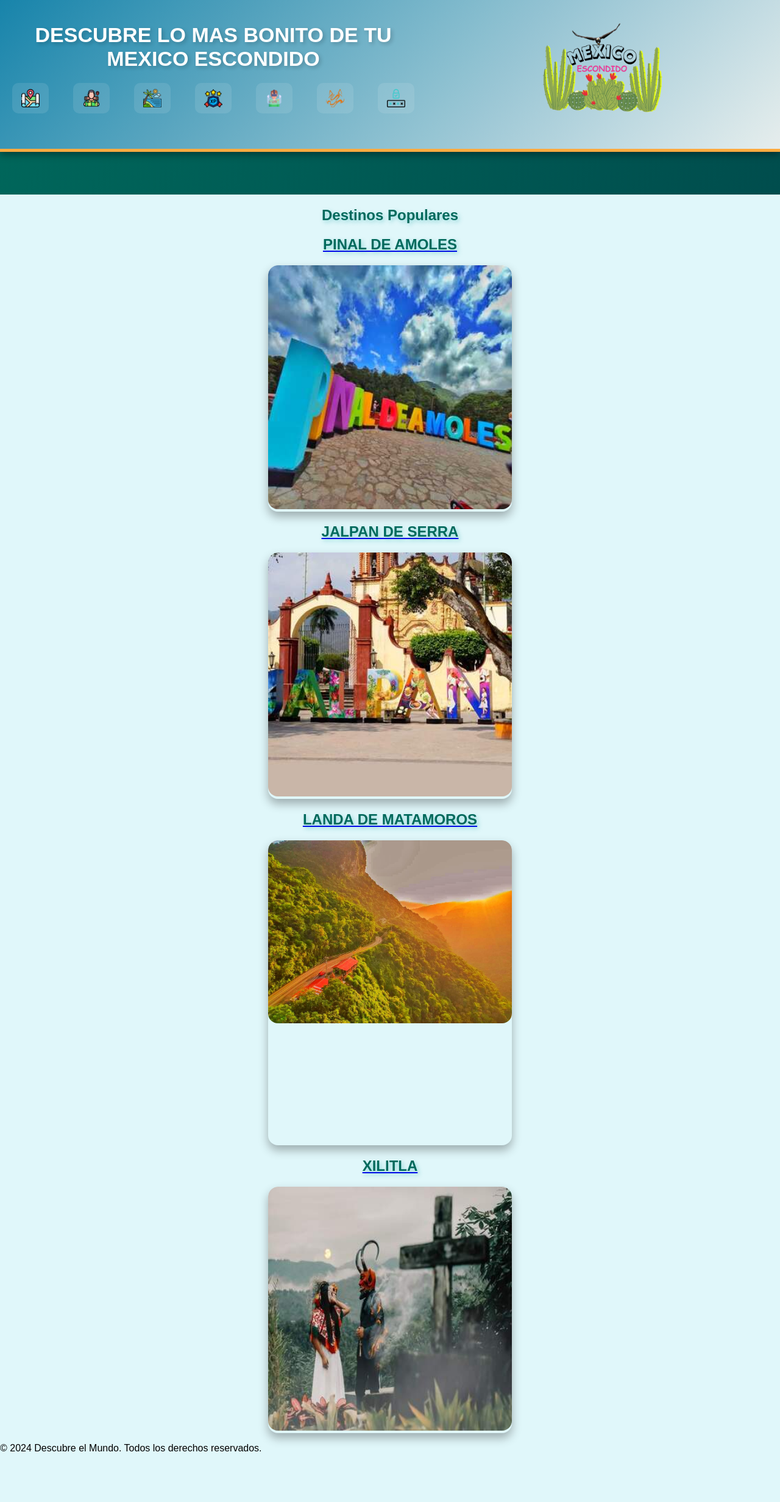
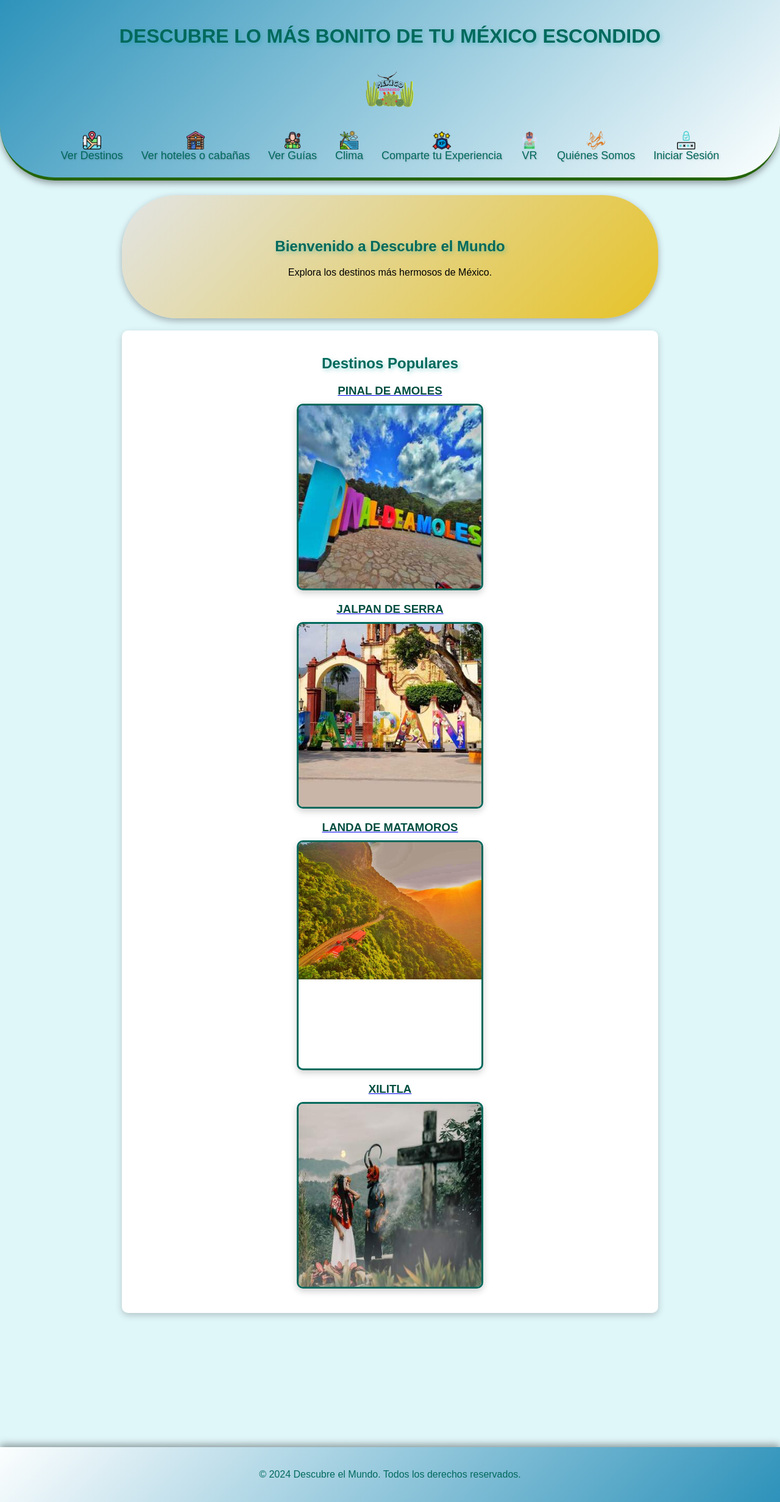
Before and after one commit to IVAN0137/estoesturismo, a PHP site: page / in a window 1280 px wide. Shown: the whole page at 61% size. Before the commit the page ends 2380 px from the top, so only its background shows below. Run offline with PHP 8.4, Linux system fonts and the light colour scheme.

Commit message:
mejore los botones de los lugares asi como del index

```diff
--- a/css/index.css
+++ b/css/index.css
@@ -3,18 +3,17 @@ body {
     font-family: 'Poppins', sans-serif;
     margin: 0;
     padding: 0;
-    background-color: #e0f7fa; /* Color vibrante */
-    transition: background-color 1s ease-in-out; /* Efecto suave en cambio de fondo */
+    background-color: #e0f7fa;
+    transition: background-color 1s ease-in-out;
 }
 
 h1, h2 {
     color: #00695c;
     text-align: center;
-    text-shadow: 3px 3px 6px rgba(0,0,0,0.2);
-    animation: textGlow 3s infinite alternate; /* Efecto de resplandor en los títulos */
+    text-shadow: 3px 3px 6px rgba(0, 0, 0, 0.2);
+    animation: textGlow 3s infinite alternate;
 }
 
-/* Animación de resplandor en títulos */
 @keyframes textGlow {
     from {
         text-shadow: 2px 2px 6px rgba(0, 0, 0, 0.2);
@@ -30,241 +29,166 @@ header {
     color: #fff;
     padding: 20px 0;
     box-shadow: 0 4px 12px rgba(0, 0, 0, 0.4);
-    border-bottom: 5px solid #ffab40;
+    border-bottom: 5px solid #246408;
     position: fixed;
     width: 100%;
     top: 0;
-    left: 0;
     z-index: 1000;
-    animation: slideDown 1.2s ease forwards; /* Efecto de deslizamiento en la carga */
+    border-radius: 0px 0px 90px 90px;
 }
 
 header .container {
-    width: 90%;
-    max-width: 1200px;
-    margin: 0 auto;
+    display: flex;
+    flex-direction: column;
+    align-items: center;
+}
+
+header .logo {
+    width: 80px;
+    margin: 10px 0;
+    transition: transform 0.3s ease-in-out;
+}
+
+header .logo:hover {
+    transform: rotate(360deg);
+}
+
+nav ul {
+    list-style: none;
+    padding: 0;
+    margin: 10px 0 0;
+    display: flex;
+    justify-content: center;
+    flex-wrap: wrap;
+}
+
+nav ul li {
+    margin: 5px 15px;
+    display: inline-block;
+    transition: transform 0.3s ease-in-out;
+}
+
+nav ul li a {
+    text-decoration: none;
+    color: #00695c;
+    font-size: 18px;
+    display: flex;
+    flex-direction: column;
+    align-items: center;
+    text-shadow: 1px 1px 3px rgba(0, 0, 0, 0.2);
+}
+
+nav ul li a:hover {
+    color: #004d40;
+    transform: scale(1.1);
+}
+
+/* Main Content */
+main {
+    margin-top: 120px;
+    padding: 200px;
     text-align: center;
 }
 
-header h1 {
-    margin: 0;
-    font-size: 34px;
-    font-weight: 900;
-    color: #fff;
-    animation: fadeInLeft 1.5s ease;
+section.welcome-section {
+    background: linear-gradient(135deg, rgba(226, 226, 226, 0.9), rgba(231, 189, 18, 0.9));
+    padding: 50px 0;
+    box-shadow: 0 4px 12px rgba(0, 0, 0, 0.3);
+    border-radius: 90px;
+    animation: fadeIn 2s ease-in-out;
 }
 
-/* Animaciones de entrada */
-@keyframes fadeInLeft {
+@keyframes fadeIn {
     from {
         opacity: 0;
-        transform: translateX(-100%);
+        transform: translateY(20px);
     }
     to {
         opacity: 1;
-        transform: translateX(0);
-    }
-}
-
-@keyframes slideDown {
-    from {
-        transform: translateY(-100%);
-    }
-    to {
         transform: translateY(0);
     }
 }
 
-/* Navegación */
-nav ul {
-    list-style-type: none;
-    padding: 0;
+section.destinations-section {
+    background-color: #ffffff;
+    box-shadow: 0 4px 12px rgba(0, 0, 0, 0.2);
+    padding: 20px;
+    border-radius: 10px;
     margin: 20px 0;
-    display: flex;
-    justify-content: center;
     animation: fadeIn 2s ease-in-out;
 }
 
-nav li {
-    margin: 0 20px;
-    position: relative;
+/* Destination Cards */
+.destination {
+    margin-bottom: 20px;
 }
 
-nav li a {
-    text-decoration: none;
-    color: #fff;
-    font-size: 18px;
-    display: flex;
-    align-items: center;
-    justify-content: center;
-    position: relative;
-    z-index: 10;
-    transition: transform 0.6s ease, background-color 0.4s ease; /* Transiciones más largas */
-    padding: 10px 15px;
-    border-radius: 10px;
-    background-color: rgba(255, 255, 255, 0.1);
+.destination h3 {
+    color: #004d40;
+    margin-bottom: 10px;
+    transition: color 0.3s ease-in-out;
 }
 
-nav li a:hover {
-    background-color: rgba(255, 255, 255, 0.3); /* Fondo más notable en hover */
-    transform: scale(1.3) rotateY(15deg); /* Más rotación en 3D */
+.destination h3:hover {
+    color: #ffab40;
 }
 
-nav img {
-    vertical-align: middle;
-    transition: transform 0.4s ease, filter 0.4s ease;
-    backface-visibility: hidden;
-}
-
-nav img:hover {
-    transform: scale(1.6) rotateZ(720deg); /* Rotación de 720 grados */
-    filter: drop-shadow(3px 5px 8px rgba(0,0,0,0.5)); /* Más sombras */
-}
-
-/* Texto hover */
-nav li a span {
-    display: none;
-    position: absolute;
-    left: 50px;
-    top: 50%;
-    transform: translateY(-50%);
-    background-color: #ff6f61;
-    color: #fff;
-    padding: 8px 14px;
-    border-radius: 10px;
-    white-space: nowrap;
-    box-shadow: 0 4px 12px rgba(0, 0, 0, 0.4);
-    opacity: 0;
-    z-index: 1000;
-    transition: opacity 0.4s ease, transform 0.4s ease;
-}
-
-nav li:hover a span {
-    display: block;
-    opacity: 1;
-    transform: translate(70px, -50%) scale(1.2);
-    transition: all 0.5s ease-in-out;
-}
-
-/* Carrusel */
 .carousel {
     position: relative;
     width: 100%;
-    max-width: 400px;
-    margin: auto;
+    max-width: 300px;
+    margin: 0 auto;
+    border: 3px solid #00695c;
+    border-radius: 10px;
     overflow: hidden;
-    border-radius: 16px;
-    box-shadow: 0 8px 16px rgba(0, 0, 0, 0.3);
-    animation: fadeInUp 1.5s ease;
+    box-shadow: 0 4px 12px rgba(0, 0, 0, 0.2);
+}
+
+.carousel img {
+    width: 100%;
+    display: block;
+    transition: transform 0.5s ease-in-out;
 }
 
 .carousel-inner {
     display: flex;
-    transition: transform 0.7s ease;
 }
 
 .carousel-item {
     min-width: 100%;
-    box-sizing: border-box;
+    transition: transform 0.5s ease-in-out;
 }
 
-.carousel-item img {
-    width: 100%;
-    border-radius: 16px;
-    transition: transform 0.5s ease-in-out, filter 0.5s ease;
+/* Footer */
+footer {
+    background: linear-gradient(135deg, rgba(255, 255, 255, 0.9), rgba(26, 135, 179, 0.9));
+    padding: 20px 0;
+    color: #00695c;
+    text-align: center;
+    box-shadow: 0 -4px 12px rgba(0, 0, 0, 0.4);
 }
 
-.carousel-item img:hover {
-    transform: scale(1.1) rotate(-5deg); /* Más interacción en hover */
-    filter: brightness(1.2);
-}
+/* Responsive Design */
+@media (max-width: 768px) {
+    header .container {
+        flex-direction: column;
+    }
 
-/* Botones del carrusel */
-.carousel-prev, .carousel-next {
-    position: absolute;
-    top: 50%;
-    width: 50px;
-    height: 50px;
-    background: rgba(0, 0, 0, 0.6);
-    color: #fff;
-    border: none;
-    cursor: pointer;
-    border-radius: 50%;
-    display: flex;
-    align-items: center;
-    justify-content: center;
-    transform: translateY(-50%);
-    z-index: 10;
-    transition: background-color 0.3s ease;
-}
+    nav ul {
+        flex-direction: column;
+    }
 
-.carousel-prev:hover, .carousel-next:hover {
-    background-color: rgba(0, 0, 0, 0.8);
-}
-
-.carousel-prev {
-    left: 10px;
-}
-
-.carousel-next {
-    right: 10px;
-}
-
-/* Sección de bienvenida */
-.welcome-section {
-    padding: 70px 0;
-    background: linear-gradient(120deg, #00695c, #004d4d);
-    color: #fff;
-    text-align: center;
-    animation: fadeIn 2s ease-in-out;
-}
-
-.welcome-section h2 {
-    font-size: 42px;
-    margin-bottom: 20px;
-    letter-spacing: 3px;
-    text-transform: uppercase;
-    animation: bounceIn 1s ease;
-}
-
-.welcome-section p {
-    font-size: 22px;
-    margin-bottom: 0;
-    animation: fadeInUp 2s ease;
-}
-
-/* Animación de rebote */
-@keyframes bounceIn {
-    0% {
-        transform: scale(0.3);
-        opacity: 0;
-    }
-    50% {
-        transform: scale(1.05);
-        opacity: 1;
-    }
-    70% {
-        transform: scale(0.9);
-    }
-    100% {
-        transform: scale(1);
+    nav ul li {
+        margin: 5px 0;
     }
 }
 
-/* Footer */
-header {
-    display: flex;
-    justify-content: space-between; /* Distribuye espacio entre los elementos hijos */
-    align-items: center;            /* Alinea los elementos verticalmente */
+@media (max-width: 480px) {
+    header h1 {
+        font-size: 24px;
+    }
+
+    nav ul li a {
+        font-size: 16px;
+    }
 }
-
-header .logo {
-    width: 200px;                  /* Tamaño ajustable del logo */
-    height: auto;                  /* Mantener la proporción */
-    transition: transform 0.4s ease; /* Transición suave para el hover */
-    order: 2;                      /* Coloca el logo en el segundo lugar para que esté a la derecha */
-}
-
-header .logo:hover {
-    transform: scale(1.1);          /* Aumenta el tamaño del logo al hacer hover */
-}
--- a/index.html
+++ b/index.html
@@ -9,14 +9,12 @@
     <meta http-equiv="Cache-Control" content="no-cache, no-store, must-revalidate">
     <meta http-equiv="Pragma" content="no-cache">
     <meta http-equiv="Expires" content="0">
-
 </head>
 <body>
     <header>
-
-                <div class="container">
-                    <h1>DESCUBRE LO MAS BONITO DE TU MEXICO ESCONDIDO</h1>
-
+        <div class="container header-container">
+            <h1>DESCUBRE LO MÁS BONITO DE TU MÉXICO ESCONDIDO</h1>
+            <img src="res/logo/MEXICO ESCONDIDO.png" alt="Logo" class="logo">
             <nav>
                 <ul>
                     <li>
@@ -26,154 +24,159 @@
                         </a>
                     </li>
                     <li>
+                    <a href="hoteles.html">
+                        <img src="res/botones/cabana.png" alt="hoteles" width="30px" height="30px">
+                        <span>Ver hoteles o cabañas</span>
+                    </a>
+
+                    </li>
+                    <li>
                         <a href="ver_registros.html">
                             <img src="res/botones/guiaturistico.png" alt="Contáctanos" width="30px" height="30px">
-                        <span>Ver guías</span>
+                            <span>Ver Guías</span>
                         </a>
                     </li>
                     <li>
                         <a href="pronostico.html">
-                        <img src="res/botones/CLIMA.png" alt="Califícanos" width="30px" height="30px">
+                            <img src="res/botones/CLIMA.png" alt="Clima" width="30px" height="30px">
                             <span>Clima</span>
                         </a>
                     </li>
                     <li>
                         <a href="foro.html">
-                        <img src="res/botones/xp.png" alt="game" width="30px" height="30px">
-                        <span>Comparte como te fue</span>
+                            <img src="res/botones/xp.png" alt="Comparte tu Experiencia" width="30px" height="30px">
+                            <span>Comparte tu Experiencia</span>
                         </a>
                     </li>
                     <li>
                         <a href="vr.html">
-                        <img src="res/botones/vr.png" alt="vr" width="30px" height="30px">
+                            <img src="res/botones/vr.png" alt="VR" width="30px" height="30px">
                             <span>VR</span>
                         </a>
                     </li>
                     <li>
                         <a href="nosotrossomos.html">
-                        <img src="res/botones/zorro.png" alt="Contraseña" width="30px" height="30px">
-                        <span>Quiénes somos</span>
+                            <img src="res/botones/zorro.png" alt="Quiénes Somos" width="30px" height="30px">
+                            <span>Quiénes Somos</span>
                         </a>
                     </li>
                     <li>
                         <a href="login.html">
-                        <img src="res/botones/contrasena.png" alt="Contraseña" width="30px" height="30px">
+                            <img src="res/botones/contrasena.png" alt="Iniciar Sesión" width="30px" height="30px">
                             <span>Iniciar Sesión</span>
                         </a>
                     </li>
                 </ul>
             </nav>
-
-                </div>
-                <div class="container">
-                    <img src="res/logo/MEXICO ESCONDIDO.png" alt="Logo" class="logo">
         </div>
     </header>
 
-            <div class="content" id="mainContent">
+    <main>
         <section id="welcome" class="welcome-section">
             <div class="welcome-content">
-                        <br>
-                        <br><br><br><br><br><br><br>
-                        <h2></h2>
-                        <p></p>
+                <h2>Bienvenido a Descubre el Mundo</h2>
+                <p>Explora los destinos más hermosos de México.</p>
             </div>
         </section>
 
         <section id="destinations" class="destinations-section">
             <h2>Destinos Populares</h2>
 
-                <a href="pinal.html"> <h1>PINAL DE AMOLES</h1>
-                    <div class="carousel" id="carousel1" data-interval="2000">
+            <div class="destination">
+                <a href="pinal.html">
+                    <h3>PINAL DE AMOLES</h3>
+                    <div class="carousel" id="carousel1">
                         <div class="carousel-inner">
                             <div class="carousel-item active">
-                                <img src="res/pinal/PINAL.jpg" alt="Image pinal">
+                                <img src="res/pinal/PINAL.jpg" alt="Pinal de Amoles">
                             </div>
                             <div class="carousel-item">
-                                <img src="res/pinal/puente de dios.jpg" alt="puente de dios">
+                                <img src="res/pinal/puente de dios.jpg" alt="Puente de Dios">
                             </div>
                             <div class="carousel-item">
-                                <img src="res/pinal/MIRADOR 4 PALOS.jpg" alt="mirador 4 palos">
+                                <img src="res/pinal/MIRADOR 4 PALOS.jpg" alt="Mirador 4 Palos">
                             </div>
                             <div class="carousel-item">
-                                <img src="res/pinal/PUERTA DEL CIERLO.jpg" alt="puerta del cielo">
+                                <img src="res/pinal/PUERTA DEL CIERLO.jpg" alt="Puerta del Cielo">
                             </div>
-
-                        </div>
-                    </a>
-
-                    </div>
-
-
-                <a href="jalpan.html"> <h1>JALPAN DE SERRA</h1>
-                    <div class="carousel" id="carousel2" data-interval="3000">
-                        <div class="carousel-inner">
-                            <div class="carousel-item active">
-                                <img src="res/jalpan/jalpan.jpg" alt="Image 2-1">
-                            </div>
-                            <div class="carousel-item">
-                                <img src="res/jalpan/jalpan1.jpg" alt="Image 2-2">
-                            </div>
-                            <div class="carousel-item">
-                                <img src="res/jalpan/presa.jpg" alt="Image 2-2">
-                            </div>
-                            <div class="carousel-item">
-                                <img src="res/jalpan/jalpan2.jpg" alt="Image 2-2">
                         </div>
                     </div>
                 </a>
-
-
             </div>
 
-                <a href="landa.html">   <h1>LANDA DE MATAMOROS</h1>
-                    <div class="carousel" id="carousel3" data-interval="4000">
+            <div class="destination">
+                <a href="jalpan.html">
+                    <h3>JALPAN DE SERRA</h3>
+                    <div class="carousel" id="carousel2">
                         <div class="carousel-inner">
                             <div class="carousel-item active">
-                                <img src="res/landa/landa.jpg" alt="Image 3-1">
+                                <img src="res/jalpan/jalpan.jpg" alt="Jalpan de Serra">
                             </div>
                             <div class="carousel-item">
-                                <img src="res/landa/comales.png" alt="Image 3-2">
+                                <img src="res/jalpan/jalpan1.jpg" alt="Jalpan de Serra 1">
                             </div>
                             <div class="carousel-item">
-                                <img src="res/landa/rioverdito.jpg" alt="rio verdito">
+                                <img src="res/jalpan/presa.jpg" alt="Presa">
                             </div>
                             <div class="carousel-item">
-                                <img src="res/landa/madrono.jpg" alt="madrono">
+                                <img src="res/jalpan/jalpan2.jpg" alt="Jalpan de Serra 2">
+                            </div>
                         </div>
                     </div>
                 </a>
-
             </div>
 
-                <a href="xilitla.html">  <h1>XILITLA</h1>
-                    <div class="carousel" id="carousel4" data-interval="5000">
+            <div class="destination">
+                <a href="landa.html">
+                    <h3>LANDA DE MATAMOROS</h3>
+                    <div class="carousel" id="carousel3">
                         <div class="carousel-inner">
                             <div class="carousel-item active">
-                                <img src="res/xilitla/x3.jpg" alt="Image 4-1">
+                                <img src="res/landa/landa.jpg" alt="Landa de Matamoros">
                             </div>
                             <div class="carousel-item">
-                                <img src="res/xilitla/casa hongos.jpg" alt="Image 4-2">
+                                <img src="res/landa/comales.png" alt="Comales">
                             </div>
                             <div class="carousel-item">
-                                <img src="res/xilitla/diademuertos.jpg" alt="Image 3-2">
+                                <img src="res/landa/rioverdito.jpg" alt="Río Verdito">
                             </div>
                             <div class="carousel-item">
-                                <img src="res/xilitla/xilitapaisaje.jpg" alt="Image 3-2">
+                                <img src="res/landa/madrono.jpg" alt="Madroño">
+                            </div>
                         </div>
                     </div>
                 </a>
-
             </div>
 
+            <div class="destination">
+                <a href="xilitla.html">
+                    <h3>XILITLA</h3>
+                    <div class="carousel" id="carousel4">
+                        <div class="carousel-inner">
+                            <div class="carousel-item active">
+                                <img src="res/xilitla/x3.jpg" alt="Xilitla">
+                            </div>
+                            <div class="carousel-item">
+                                <img src="res/xilitla/casa hongos.jpg" alt="Casa Hongos">
+                            </div>
+                            <div class="carousel-item">
+                                <img src="res/xilitla/diademuertos.jpg" alt="Día de Muertos">
+                            </div>
+                            <div class="carousel-item">
+                                <img src="res/xilitla/xilitapaisaje.jpg" alt="Paisaje de Xilitla">
+                            </div>
+                        </div>
+                    </div>
+                </a>
+            </div>
         </section>
+    </main>
 
     <footer>
         <div class="container">
             <p>© 2024 Descubre el Mundo. Todos los derechos reservados.</p>
         </div>
     </footer>
-            </div>
 
     <script src="js/index.js"></script>
 </body>
```
Also changed, not shown: arroyoseco.html (+39 -11 lines), jalpan.html (+39 -11 lines), landa.html (+39 -11 lines), pinal.html (+38 -14 lines), xilitla.html (+39 -11 lines), res/botones/cabana.png (added). Lines whose indentation alone changed are shown as unchanged.
